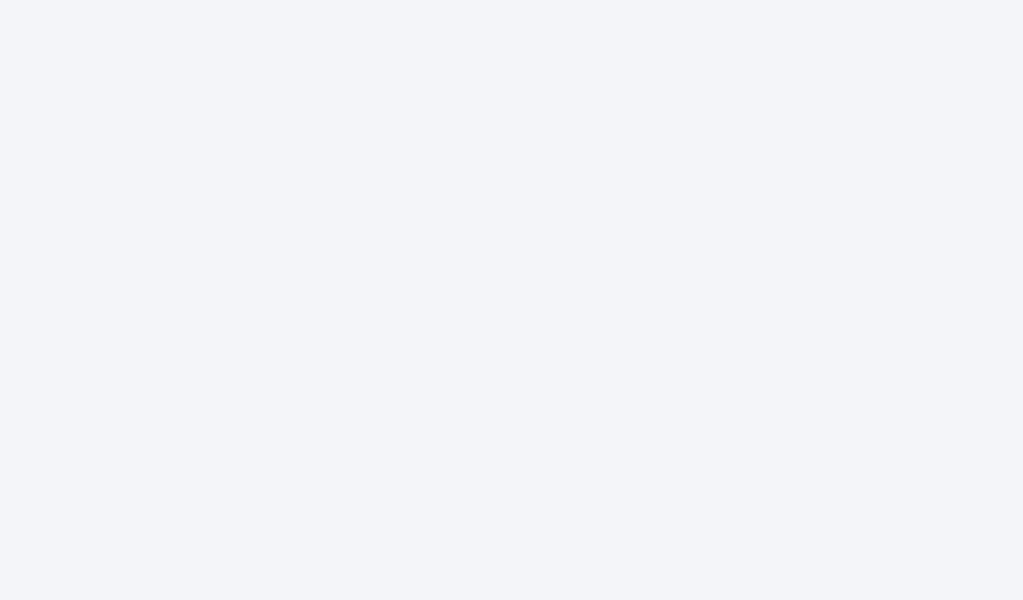
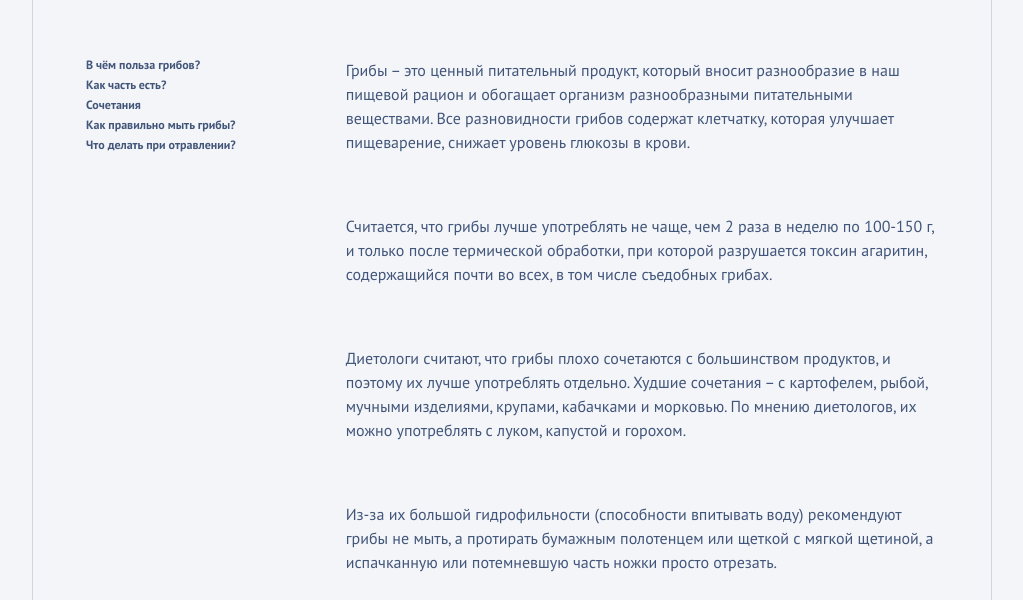
Before and after one commit to VladykoD/Slider-Years, a Next.js app: page / in a window 1280 px wide. Shown: the part 1192-1792 px from the top of the page, without its empty margins (181-1204 px from the left). Before the commit the page ends 800 px from the top, so only its background shows below. Built offline with nearby package versions, Linux system fonts and the light colour scheme.

Commit message:
added project with scroll and folding panels

```diff
--- a/package.json
+++ b/package.json
@@ -1,5 +1,5 @@
 {
-  "name": "slider",
+  "name": "projects",
   "private": true,
   "scripts": {
     "dev": "next dev",
--- /dev/null
+++ b/src/components/blocks/scroll-section/index.tsx
@@ -0,0 +1,114 @@
+import React, { useEffect, useRef, useState } from "react";
+import styles from "./styles.module.scss";
+import { scrollData } from "@/components/blocks/scroll-section/mock";
+import { useIsVisible } from "@/hooks/useIsVisible";
+import { Breakpoint, useBreakpoint } from "@/hooks/useBreakpoint";
+
+export function clamp(x: number, min: number, max: number) {
+  return Math.min(Math.max(x, min), max);
+}
+
+export const ScrollSection = () => {
+  const parentRef = useRef<HTMLDivElement | null>(null);
+  const titleRefs = useRef<(HTMLHeadingElement | null)[]>([]);
+  const [initialTitleY, setInitialTitleY] = useState<number[]>([]);
+  const [screenOffset, setScreenOffset] = useState(0);
+
+  //чтобы для каждого компонента не считать где начинается мобилка
+  const bp = useBreakpoint();
+
+  // intersectionObserver, чтобы анимация работала когда блок на экране
+  const isVisible = useIsVisible(parentRef, 0, "10%");
+
+  const calculateInitialTranslateY = () => {
+    if (!parentRef.current || !titleRefs.current || bp < Breakpoint.Tablet)
+      return;
+
+    // наша анимация начинается тогда, когда блок виден на 1/3 от высоты экрана
+    setScreenOffset(window.innerHeight / 3);
+
+    const parentTop = parentRef.current.getBoundingClientRect().top;
+    const titlesY: number[] = [];
+
+    // сдвинуть вверх все title
+    titleRefs.current.forEach((title, i) => {
+      if (title) {
+        // Сброс значения transform перед новым вычислением
+        title.style.transform = ``;
+
+        const rect = title.getBoundingClientRect().top;
+
+        // Позиция заголовка относительно родителя
+        // index * 20 - сдвиг относительно предыдущего элемента, там надо выставить своё значние на основе font-size * line-height + отступ между элементами
+        titlesY[i] = -1 * (rect - parentTop - i * 20);
+
+        title.style.transform = `translateY(${titlesY[i]}px)`;
+      }
+    });
+
+    setInitialTitleY(titlesY);
+  };
+
+  const handleScroll = () => {
+    if (!parentRef.current || !isVisible || bp < Breakpoint.Tablet) return;
+
+    let parentTop =
+      parentRef.current.getBoundingClientRect().top - screenOffset;
+
+    const offset = clamp(parentTop, parentTop, 0);
+
+    titleRefs.current.forEach((title, i) => {
+      if (title) {
+        const newY = initialTitleY[i] - offset;
+        // clamp делает так, чтобы значение не было меньше значения при иницииализации и останавливалось в 0
+        // 0 - это значение, когда наш заголовок становится на своё место
+        const clampedY = clamp(initialTitleY[i], newY, 0);
+        title.style.transform = `translateY(${clampedY}px)`;
+      }
+    });
+  };
+
+  useEffect(() => {
+    const timeoutId = setTimeout(() => {
+      calculateInitialTranslateY();
+      handleScroll();
+    }, 40);
+
+    window.addEventListener("resize", calculateInitialTranslateY);
+    window.addEventListener("resize", handleScroll);
+
+    return () => {
+      clearTimeout(timeoutId);
+      window.removeEventListener("resize", calculateInitialTranslateY);
+      window.removeEventListener("resize", handleScroll);
+    };
+  }, [initialTitleY, screenOffset, bp]);
+
+  useEffect(() => {
+    window.addEventListener("scroll", handleScroll);
+
+    return () => {
+      window.removeEventListener("scroll", handleScroll);
+    };
+  }, [initialTitleY, screenOffset, isVisible]);
+
+  return (
+    <section className={styles.section}>
+      <div className={styles.container}>
+        <div ref={parentRef} className={styles.wrap}>
+          {scrollData.map((item, index) => (
+            <div key={index} className={styles.item}>
+              <h4
+                ref={(el) => (titleRefs.current[index] = el)}
+                className={styles.title}
+              >
+                {item.title}
+              </h4>
+              <div className={styles.text}>{item.text}</div>
+            </div>
+          ))}
+        </div>
+      </div>
+    </section>
+  );
+};
--- /dev/null
+++ b/src/components/blocks/scroll-section/mock.js
@@ -0,0 +1,22 @@
+export const scrollData = [
+  {
+    title: "В чём польза грибов?",
+    text: "Грибы – это ценный питательный продукт, который вносит разнообразие в наш пищевой рацион и обогащает организм разнообразными питательными веществами. Все разновидности грибов содержат клетчатку, которая улучшает пищеварение, снижает уровень глюкозы в крови.",
+  },
+  {
+    title: "Как часть есть?",
+    text: "Считается, что грибы лучше употреблять не чаще, чем 2 раза в неделю по 100-150 г, и только после термической обработки, при которой разрушается токсин агаритин, содержащийся почти во всех, в том числе съедобных грибах.",
+  },
+  {
+    title: "Сочетания",
+    text: "Диетологи считают, что грибы плохо сочетаются с большинством продуктов, и поэтому их лучше употреблять отдельно. Худшие сочетания – с картофелем, рыбой, мучными изделиями, крупами, кабачками и морковью. По мнению диетологов, их можно употреблять с луком, капустой и горохом.",
+  },
+  {
+    title: "Как правильно мыть грибы?",
+    text: "Из-за их большой гидрофильности (способности впитывать воду) рекомендуют грибы не мыть, а протирать бумажным полотенцем или щеткой с мягкой щетиной, а испачканную или потемневшую часть ножки просто отрезать.",
+  },
+  {
+    title: "Что делать при отравлении?",
+    text: "Необходимо вызвать скорую помощь или доставить пострадавшего в больницу как можно скорее. До приезда скорой помощи промыть желудок.",
+  },
+];
--- /dev/null
+++ b/src/components/blocks/scroll-section/styles.module.scss
@@ -0,0 +1,53 @@
+@import '@/styles/mixins';
+
+.section {
+  min-height: var(--vh);
+  padding: max(calc(var(--vh) * 0.05), 50px) 0;
+  overflow: hidden;
+  font-size: 16px;
+}
+
+.container {
+  @include container;
+}
+
+.wrap {
+  display: flex;
+  flex-direction: column;
+  gap: 60px;
+  position: relative;
+}
+
+.item {
+  position: relative;
+}
+
+.title {
+  width: 200px;
+  position: absolute;
+  top: 0;
+  left: 0;
+  z-index: 2;
+  font-size: 12px;
+  line-height: 1.2; // Не указывать это значение в пикселях!
+
+  @media(min-width: 767px) {
+    will-change: transform;
+  }
+
+  @media(max-width: 767px) {
+    width: 100%;
+    position: relative;
+    transform: initial !important;
+  }
+}
+
+.text {
+  position: relative;
+  z-index: 1;
+  padding-left: 260px; // ширина .title + отступ
+
+  @media(max-width: 767px) {
+    padding-left: 0;
+  }
+}
--- /dev/null
+++ b/src/hooks/useIsVisible.ts
@@ -0,0 +1,33 @@
+import { MutableRefObject, useEffect, useState } from 'react';
+
+export function useIsVisible(
+  ref: MutableRefObject<HTMLElement | HTMLDivElement | null>,
+  threshold = 0,
+  rootMargin = '0%',
+) {
+  const [active, setActive] = useState(false);
+  useEffect(() => {
+    if (typeof window !== 'undefined' && ref.current) {
+      const elem = ref.current;
+      const observer = new IntersectionObserver(
+        (items) => {
+          for (const entry of items) {
+            if (entry.target === elem) {
+              setActive(entry.isIntersecting);
+            }
+          }
+        },
+        { threshold, rootMargin },
+      );
+      observer.observe(elem);
+
+      return () => {
+        observer.unobserve(elem);
+        observer.disconnect();
+        setActive(false);
+      };
+    }
+  }, [ref, threshold]);
+
+  return active;
+}
--- a/src/pages/_app.tsx
+++ b/src/pages/_app.tsx
@@ -17,7 +17,7 @@ export default function App({ Component, pageProps }: AppProps) {
   return (
     <>
       <Head>
-        <title>Тестовое</title>
+        <title>Разное</title>
         <meta
           name="viewport"
           content="width=device-width,initial-scale=1,user-scalable=no"
--- a/src/pages/index.tsx
+++ b/src/pages/index.tsx
@@ -1,10 +1,20 @@
 import { NextPageWithLayout } from "next";
 import { DefaultLayout } from "@/layouts/default";
-import { SliderSection } from "@/components/blocks/slider-section";
+import { ScrollSection } from "@/components/blocks/scroll-section";
 
 const Page: NextPageWithLayout = () => (
   <>
-    <SliderSection />
+    <div className={"empty"} />
+    <div className={"empty"} />
+    <div className={"empty"} />
+    <div className={"empty"} />
+    <div className={"empty"} />
+    <ScrollSection />
+    <div className={"empty"} />
+    <div className={"empty"} />
+    <div className={"empty"} />
+    <div className={"empty"} />
+    <div className={"empty"} />
   </>
 );
 
--- a/src/styles/global.scss
+++ b/src/styles/global.scss
@@ -40,3 +40,7 @@ a {
   clip: rect(0 0 0 0);
   overflow: hidden;
 }
+
+.empty {
+  height: 30vh;
+}
```
